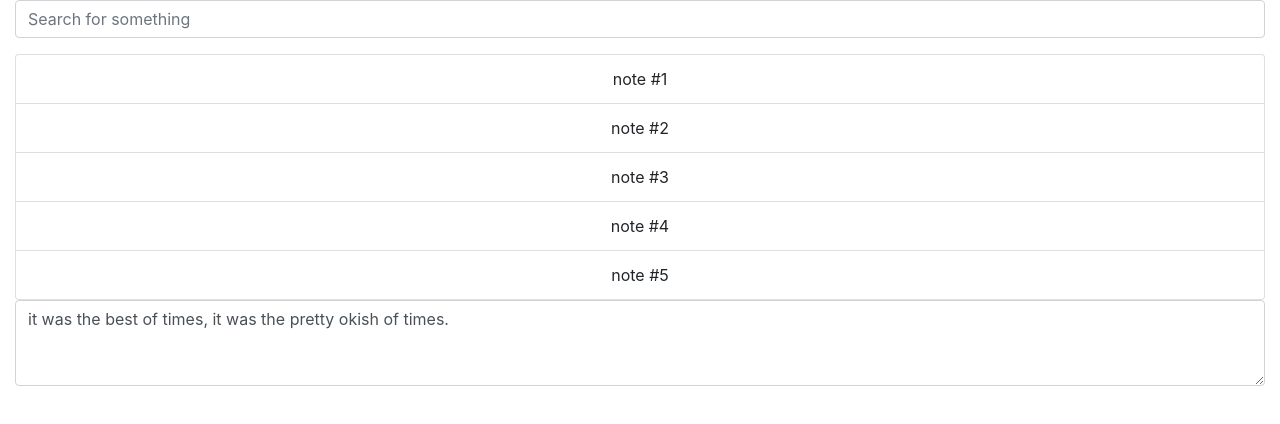
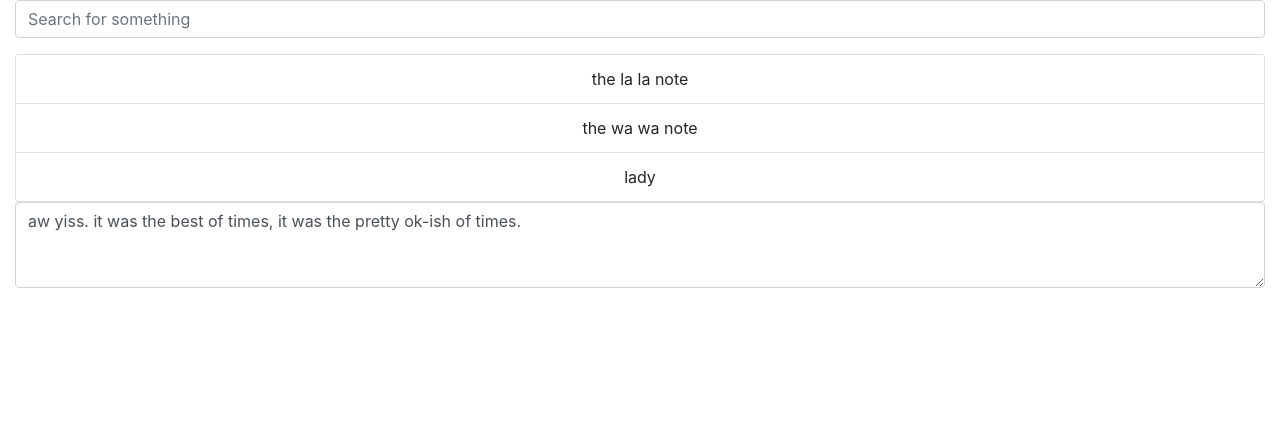
Before and after one commit to radishmouse/react-document-editor-2018-12, a React (Create React App) app: page / in a window 1280 px wide. Shown: the top 424 px of the page. Built offline with nearby package versions, Linux system fonts and the light colour scheme.

Commit message:
sends this.state.notes to NotesList

```diff
--- a/src/EditorWindow.js
+++ b/src/EditorWindow.js
@@ -1,12 +1,13 @@
 import React from 'react';
 
 const EditorWindow = (props) => {
+    console.log(props);
     return (
 
         <textarea
         className="form-control editor-window"
         rows="3"
-        value="it was the best of times, it was the pretty okish of times."
+        value={props.content}
         />
 
     );
--- a/src/NotesApp.js
+++ b/src/NotesApp.js
@@ -7,21 +7,35 @@ import EditorWindow from './EditorWindow';
 class NotesApp extends Component {
     constructor(props) {
         super(props);
+        this.state = {
+            notes: [
+                {
+                    title: 'the la la note',
+                    content: 'la la la'
+                },
+                {
+                    title: 'the wa wa note',
+                    content: 'wa wa wa'
+                },
+                {
+                    title: 'lady',
+                    content: 'ga ga'
+                },
+            ]
+        }
     }
     render() {
         return (
           <div className="notes-app">
             <SearchBar />
             <NotesList
-                notes={[
-                    'note #1',
-                    'note #2',
-                    'note #3',
-                    'note #4',
-                    'note #5',
-                ]}
+                notes={this.state.notes.map(note => note.title)}
             />
-            <EditorWindow />
+            <EditorWindow
+                content={
+                    'aw yiss. it was the best of times, it was the pretty ok-ish of times.'
+                }
+            />
           </div>
 
         );
--- a/src/NotesList.js
+++ b/src/NotesList.js
@@ -1,7 +1,7 @@
 import React from 'react';
 
 const NotesList = (props) => {
-    console.log(props.notes);
+    // console.log(props.notes);
     return (
         <ul className="notes-list list-group">
           {
```
